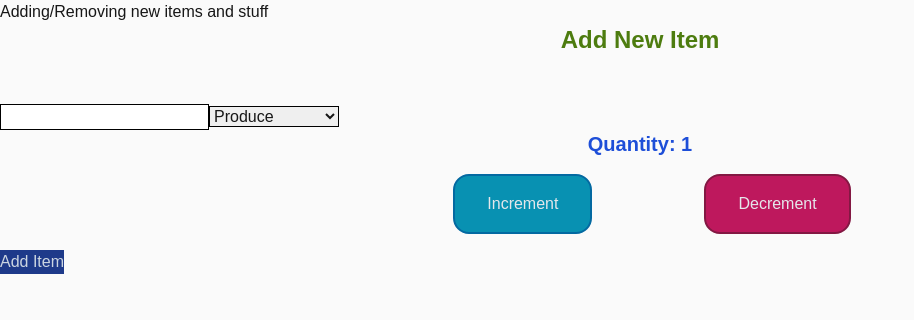
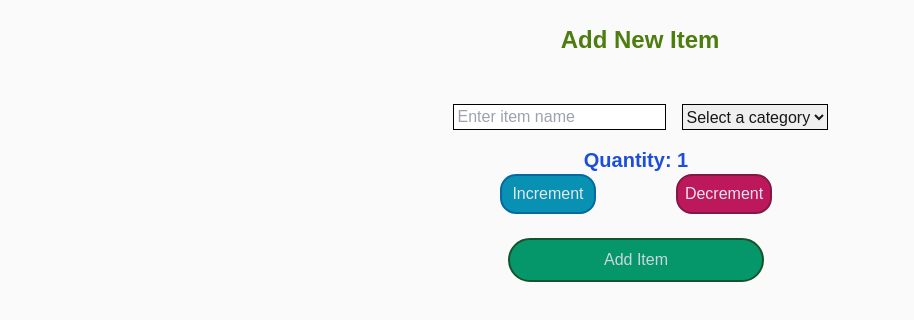
Before and after one commit to aariyanas/cprg306-assignments, a Next.js app: page /week-5 in a window 1280 px wide. Shown: the top 320 px of the page, without its empty margins (0-914 px from the left). Built offline with nearby package versions, Linux system fonts and the light colour scheme.

Commit message:
make form better aesthetically

```diff
--- a/app/week-5/new-item.js
+++ b/app/week-5/new-item.js
@@ -6,7 +6,7 @@ import { useState } from "react";
 export default function Quantity(){
     const [quantity, setQuantity] = useState(1);
     const [name, setName] = useState("");
-    const [category, setCategory] = useState("Produce");
+    const [category, setCategory] = useState("Select a category");
 
     const increment = () => {
         if (quantity < 20){
@@ -34,10 +34,12 @@ export default function Quantity(){
 
     return(
         <div>
-            <h2 className="text-2xl text-center font-bold text-lime-700 mb-12">Add New Item</h2>
+            <h2 className="text-2xl text-center font-bold text-lime-700 mb-12 pt-6">Add New Item</h2>
             <form onSubmit={(event) => handleSubmit(event)}>
-                <input className="border border-black" id="name" type="text" value={name} required onChange={(event) => setName(name)}></input>
-                <select className="border border-black" id="name" type="text" value={category} required onChange={(event) => setCategory(category)}>
+                <div className="flex justify-center">
+                    <input className="border border-black mr-2 pl-1" id="name" type="text" placeholder="Enter item name" value={name} required onChange={(event) => setName(event.target.value)}></input>
+                    <select className="border border-black ml-2" id="name" type="text" value={category} required onChange={(event) => setCategory(event.target.value)}>
+                        <option selected disabled className="text-gray-300">Select a category</option>
                         <option value="Produce">Produce</option>
                         <option value="Dairy">Dairy</option>
                         <option value="Bakery">Bakery</option>
@@ -51,12 +53,17 @@ export default function Quantity(){
                         <option value="Beverages">Beverages</option>
                         <option value="Personal Care">Personal Care</option>
                     </select>
-                <p className="text-blue-700 text-xl font-semibold text-center">Quantity: {quantity}</p>
+                </div>
+                <div className="mr-2">
+                    <p className="text-blue-700 text-xl font-semibold mt-4 text-center">Quantity: {quantity}</p>
+                    <div className="flex justify-center mb-6">
+                        <button type="button" className = "rounded-2xl h-10 w-24 mr-10 bg-cyan-600 text-gray-200 border-2 border-sky-700 hover:bg-cyan-500 hover:text-yellow-950 active:bg-blue-300 active:underline active:text-stone-800 active:border-2 active:border-cyan-600" onClick={increment}>Increment</button>
+                        <button type="button" className = "rounded-2xl h-10 w-24 ml-10 bg-pink-700 text-gray-200 border-2 border-pink-900 hover:bg-rose-500 hover:text-yellow-950 active:underline active:bg-rose-30 active:text-stone-800 active:border-2 active:border-pink-700" onClick={decrement}>Decrement</button>
+                    </div>
                     <div className="flex justify-center">
-                    <button className = "rounded-2xl px-8 py-4 my-4 ml-14 mr-8 bg-cyan-600  text-gray-200 border-2 border-sky-700 hover:bg-cyan-500 hover:text-yellow-950 hover:underline active:bg-blue-300 active:no-underline active:text-stone-800 active:border-2 active:border-cyan-600" onClick={increment}>Increment</button>
-                    <button className = "rounded-2xl px-8 py-4 my-4 ml-20 mr-8 bg-pink-700 text-gray-200 border-2 border-pink-900 hover:bg-rose-400 hover:text-yellow-950 hover:underline active:bg-rose-300 active:no-underline active:text-stone-800 active:border-2 active:border-pink-700" onClick={decrement}>Decrement</button>
+                        <input type="submit" value="Add Item" className="bg-blue-900 text-slate-300 hover:bg-blue-400 w-64 p-2 rounded-full text-center bg-emerald-600 border border-green-900 border-2 hover:bg-emerald-400 hover:text-yellow-950 active:bg-emerald-300 active:underline"></input>
                     </div>
-                <input type="submit" value="Add Item" className="bg-blue-900 text-slate-300 hover:bg-blue-400"></input>
+                </div>
             </form>
         </div>
     );
@@ -69,6 +76,8 @@ export function handleSubmit(){
         category: Item.category
     };
     console.log(newItem);
-    alert(`New item added: ${newItem.quantity} ${newItem.name} to category - ${newItem.category}`);
-    newItem.reset();
+    alert(`New item added: ${newItem.quantity} ${newItem.name} to ${newItem.category}`);
+    setName("");
+    setQuantity(1);
+    setCategory("Select a category");
 }
--- a/app/week-5/page.js
+++ b/app/week-5/page.js
@@ -3,7 +3,6 @@ import Quantity from "./new-item";
 export default function Page(){
     return(
         <main className="h-screen bg-zinc-50">
-            <h1>Adding/Removing new items and stuff</h1>
             <Quantity />
         </main>
     );
```
Lines whose indentation alone changed are shown as unchanged.
